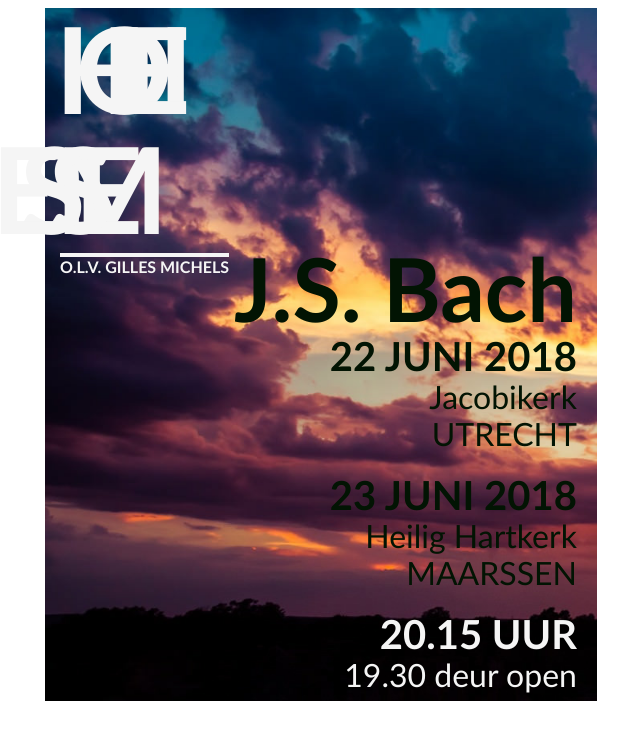
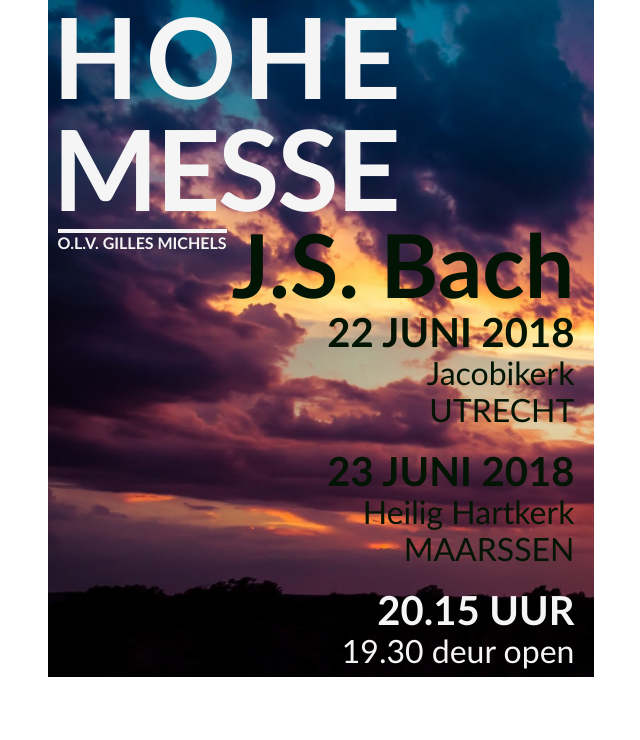
Before and after one commit to n-athan/responsive-poster, a plain HTML site: page index.html in a window 1280 px wide. Shown: the whole page, without its empty margins (319-959 px from the left). Drawn offline with Linux system fonts and the light colour scheme.

Commit message:
fontsizes to vmin

```diff
--- a/style.css
+++ b/style.css
@@ -4,14 +4,16 @@ body {
     justify-content: center;
     align-items: center;
     color: rgb(2, 20, 3);
+    margin:0;
+    padding:0;
 }
 
 main {
     display: grid;
-    grid-template-columns: 10px max-content minmax(60,1fr) max-content 10px;
+    grid-template-columns: max-content minmax(60px,1fr) max-content;
     grid-template-rows: repeat(auto-fill, min-content);
     grid-gap: 5px;
-    margin: auto;
+    margin:auto;
     margin-bottom: 0;
     height: 100%;
     background-image: url(Wolken.jpg);
@@ -19,27 +21,28 @@ main {
 }
 
 #titel {
-    grid-column: 2 / span 3;
+    grid-column: 1 / span 3;
     color: whitesmoke;
     text-transform: uppercase;
     padding: 0;
     margin: 0;
     margin-left: 5px;
-    font-size: 15vh;
+    font-size: 14vmin;
     line-height: 1;
-    display:inline-block;
+    display: inline-block;
 	text-align: justify;
 	text-align-last: justify;
-    letter-spacing: -0.8em;
-    width: 50%;
+    letter-spacing: -2.5vmin;
+     width: 60%;
 }
 
 #dirigent {
-    grid-column: 2;
+    grid-column: 1;
     border-top: whitesmoke solid 0.5vh;
     padding-top: 2vh;
     text-transform: uppercase;
     color: whitesmoke;
+    font-size: 2vmin;
     text-align: left;
     align-self: top;
     padding-top: 0;
@@ -48,8 +51,8 @@ main {
 }
 
 #componist {
-    grid-column: 3 / span 2;
-    font-size: 11vh;
+    grid-column: 2 / span 2;
+    font-size: 11vmin;
     text-align: left;
     align-self: top;
     padding-top: 0;
@@ -60,33 +63,33 @@ main {
 }
 
 #date1, #date2, #aanvang {
-    grid-column: 4;
+    grid-column: 3;
     margin: 0px;
     margin-right: 20px;
     text-align: right;
     text-transform: uppercase;
     font-weight: 1000;
-    font-size: 5vh;
+    font-size: 5vmin;
     line-height: 1;
 }
 
 #loc1, #loc2, #deuropen {
-    grid-column: 4;
+    grid-column: 3;
     margin: 0px;
     margin-right: 20px;
     text-align: right;
-    font-size: 4vh;
+    font-size: 4vmin;
     line-height: 1;
 }
 
 #city1, #city2 {
-    grid-column: 4;
+    grid-column: 3;
     padding-bottom: 20px;
     margin: 0px;
     margin-right: 20px;
     text-align: right;
     text-transform: uppercase;
-    font-size: 4vh;
+    font-size: 4vmin;
     line-height: 1;
 }
 
```
